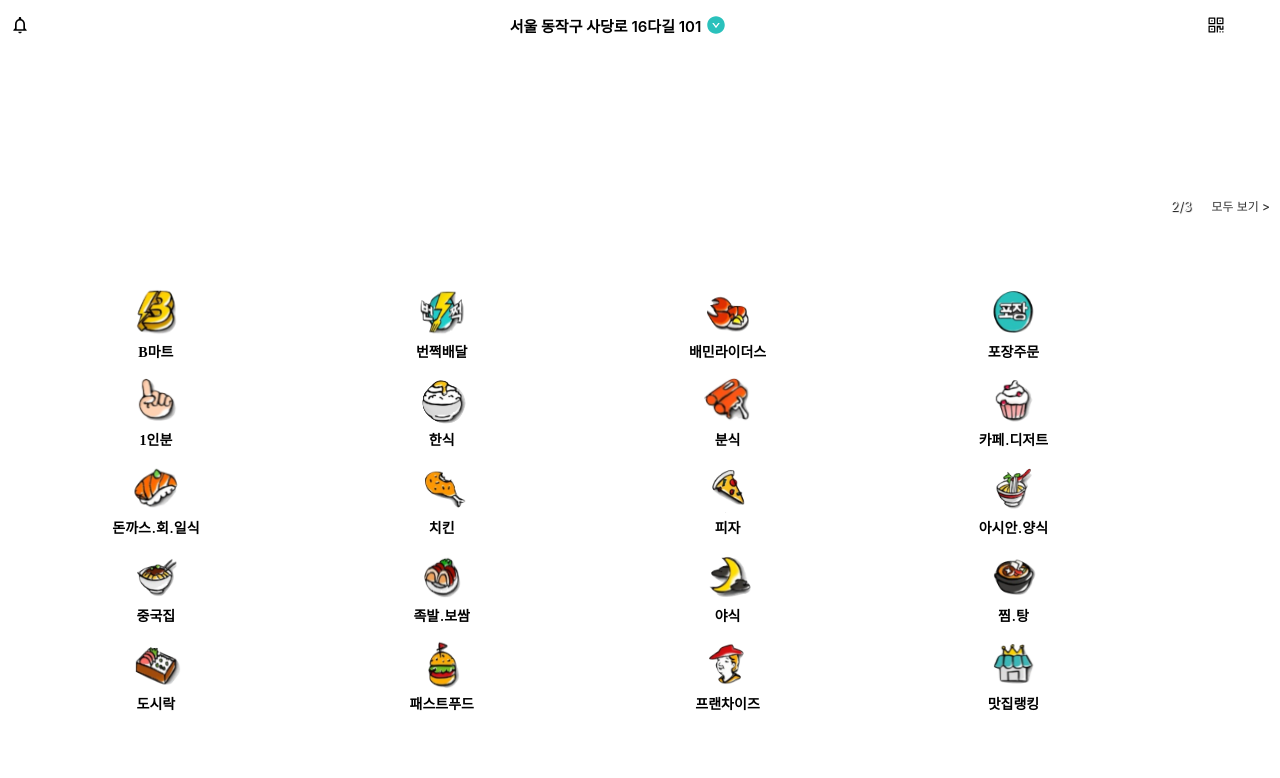
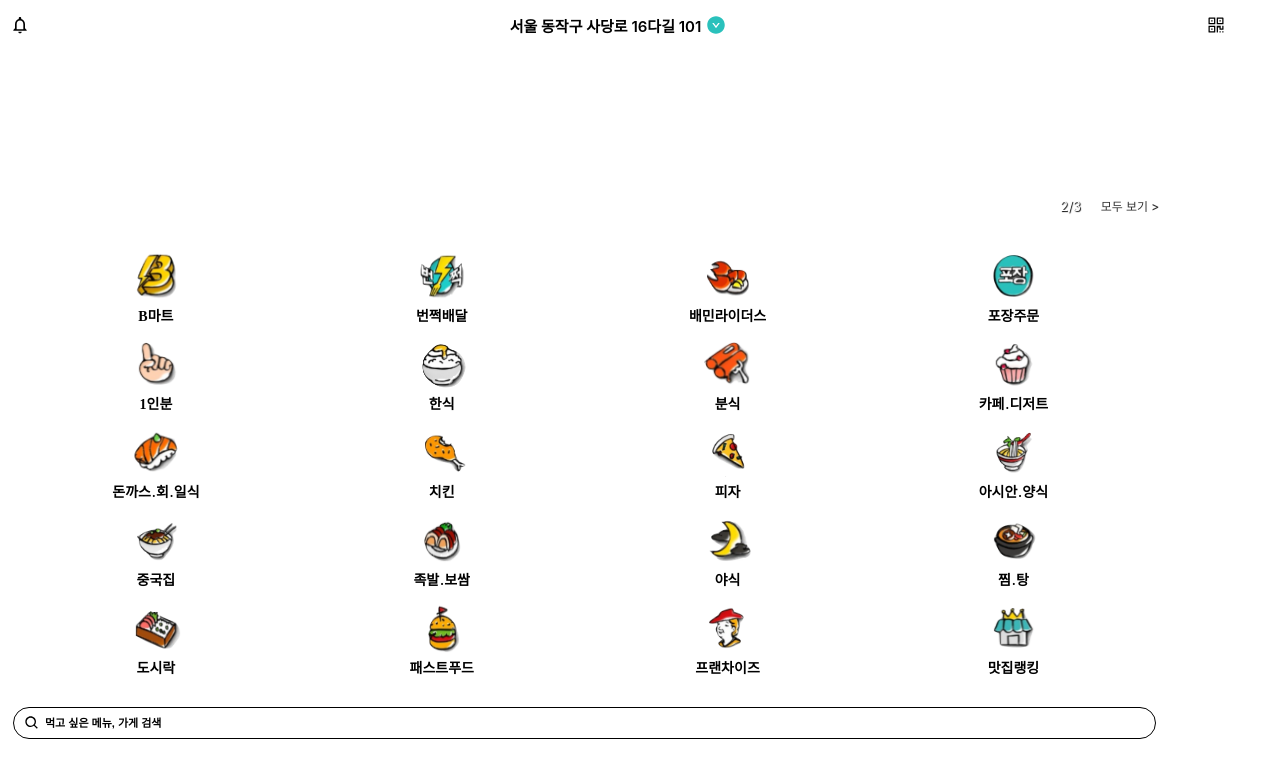
Before and after one commit to dekim1028/Bamin, a React (Create React App) app: page / in a window 1280 px wide. Shown: the top 778 px of the page. Built offline with nearby package versions, Linux system fonts and the light colour scheme.

Commit message:
검색 컴포넌트 생성

```diff
--- a/src/Component/BaminMain/BaminContent.js
+++ b/src/Component/BaminMain/BaminContent.js
@@ -1,12 +1,16 @@
 import React from 'react';
 import BaminNotice from './BaminContents/BaminNotice';
 import BaminCategory from './BaminContents/BaminCategory';
+import BaminSearchInput from './BaminContents/BaminSearchInput';
+
+import '../../Style/css/BaminMain/BaminContent.scss';
 
 const BaminContent = () => {
     return (
-        <div>
+        <div className="BaminContent">
             <BaminNotice/>
             <BaminCategory/>
+            <BaminSearchInput/>
         </div>
     );
 };
--- a/src/Component/BaminMain/BaminContents/BaminNotice.js
+++ b/src/Component/BaminMain/BaminContents/BaminNotice.js
@@ -11,7 +11,7 @@
 
 const Container = styled.div`
   width: 100%;
-  position: absolute;
+  position: relative;
   overflow: hidden;
   top: 8%;
 `;
--- /dev/null
+++ b/src/Component/BaminMain/BaminContents/BaminSearchInput.js
@@ -0,0 +1,16 @@
+import React from 'react';
+
+import {BiSearch} from 'react-icons/bi';
+
+import '../../../Style/css/BaminMain/BaminContent/BaminSearchInput.scss';
+
+const BaminSearchInput = () => {
+    return (
+        <div className="BaminSearchInput">
+            <BiSearch/>
+            <input type="text" placeholder="먹고 싶은 메뉴, 가게 검색" className="search_input"/>
+        </div>
+    );
+};
+
+export default BaminSearchInput;
--- /dev/null
+++ b/src/Style/css/BaminMain/BaminContent.scss
@@ -0,0 +1,4 @@
+.BaminContent{
+    position: absolute;
+    top: 8%;
+}
--- a/src/Style/css/BaminMain/BaminContent/BaminCategory.scss
+++ b/src/Style/css/BaminMain/BaminContent/BaminCategory.scss
@@ -1,5 +1,6 @@
 .BaminCategory{
-    position: absolute;
+    position: relative;
     top: 35%;
-    margin: 0 13px;
+    padding: 10px 13px;
+    background: white;
 }
--- /dev/null
+++ b/src/Style/css/BaminMain/BaminContent/BaminSearchInput.scss
@@ -0,0 +1,20 @@
+.BaminSearchInput{
+    border:1px solid black;
+    margin:13px;
+    display: flex;
+    align-items: center;
+    padding: 5px 10px;
+    border-radius: 20px;
+
+    .search_input{
+        border: none;
+        background: none;
+        font-size: 11px;
+        padding: 4px 5px;
+    }
+
+    .search_input::placeholder{
+        color: black;
+        font-weight: 600;
+    }
+}
```
